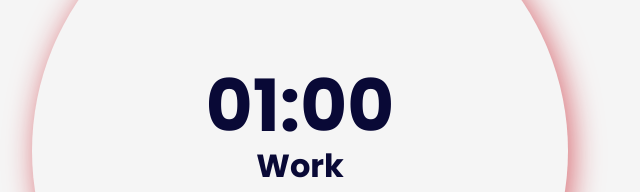
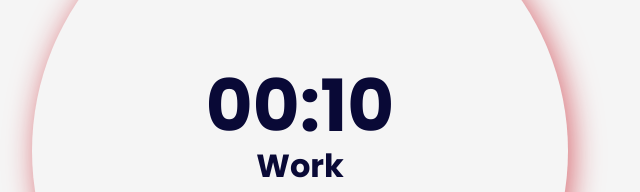
Before and after one commit to javi-diaz47/pomotimer, a Next.js app: page / in a window 1280 px wide. Shown: the part 213-405 px from the top of the page, without its empty margins (0-640 px from the left). Built offline with nearby package versions, Linux system fonts and the light colour scheme.

Commit message:
fix: correct countdown pause animation
before this when the countdown was paused the countdown kept until finish the animation which implied a change in the time notwithstanding the pause state

```diff
--- a/pages/index.jsx
+++ b/pages/index.jsx
@@ -2,51 +2,63 @@ import { Timer } from '@components/Timer';
 import { getColor } from '@utils/getColor';
 import gsap from 'gsap';
 import Head from 'next/head';
-import { useState, useEffect } from 'react';
+import { useState, useEffect, useRef } from 'react';
 import { Cards } from '../components/Cards';
 import { Header } from '../components/Header';
 import styles from '../styles/Home.module.css';
 
 export default function Home() {
-  const [onTimer, setOnTimer] = useState(null);
-
   const cardTime = {
-    min: 1,
-    sec: 0,
+    min: 0,
+    sec: 10,
   };
 
+  // countdown has 3 states
+  // start: init the countdown ( and restart the countdown)
+  // pause: pause the countdown
+  // continue: continue the countdown
+  const [onCountdown, setOnCountdown] = useState(null);
   const [time, setTime] = useState(cardTime);
 
   const newTime = cardTime;
+  const countdown = useRef();
 
-  const tween = () => gsap.to(newTime, {
-    min: time.sec === 0 && time.min > 0? time.min - 1 : time.min,
-    sec: time.sec - 1 > -1 ? time.sec - 1 : 60,
-    delay: 1,
-    onComplete: () => {
-      setTime(newTime);
-    },
-  });
+  const handlerOnTimer = () => {
+    if (onCountdown === null) {
+      setOnCountdown('start');
+    } else if (onCountdown === 'start' || onCountdown === 'continue') {
+      countdown.current.pause();
+      setOnCountdown('pause');
+    } else if (onCountdown === 'pause') {
+      setOnCountdown('continue');
+      countdown.current.play();
+    }
+  };
+
+  // To the user there are only 2 states
+  // start: start and continue the counter
+  // pause: pause the counter
+  const getCountdownButtonText = () => {
+    if (onCountdown === null) return 'start';
+    if (onCountdown === 'start' || onCountdown === 'continue') return 'pause';
+    if (onCountdown === 'pause') return 'start';
+  };
 
   useEffect(() => {
-    if (onTimer) {
-      if (time.sec > 0 || time.min > 0) {
-        tween().play();
-      } else {
-        setOnTimer(false);
-      }
-    } else {
-      tween().pause();
+    if (onCountdown === 'start' && (time.sec > 0 || time.min > 0)) {
+      countdown.current = gsap.to(newTime, {
+        sec: 0,
+        duration: cardTime.min * 60 + cardTime.sec,
+        onUpdate: () => {
+          setTime({
+            min: 0,
+            sec: Math.round(newTime.sec),
+          });
+        },
+      });
+      countdown.current.play();
     }
-  }, [time, onTimer]);
-
-  const handlerOnTimer = () => {
-    if (onTimer) {
-      setOnTimer(false);
-    } else {
-      setOnTimer(true);
-    }
-  };
+  }, [onCountdown]);
 
   return (
     <div className={styles.container}>
@@ -58,18 +70,16 @@ export default function Home() {
 
       <main className={styles.main}>
         <Header />
-        <Timer
-          time={time}
-        />
+        <Timer time={time} />
         <Cards />
         <button
           onClick={handlerOnTimer}
           className={styles.start_timer}
           type="button"
-          style={onTimer ? { backgroundColor: getColor('yellow') } : {}}
+          style={onCountdown ? { backgroundColor: getColor('yellow') } : {}}
         >
           {
-            !onTimer ? 'start' : 'pause'
+            getCountdownButtonText()
           }
         </button>
       </main>
```
